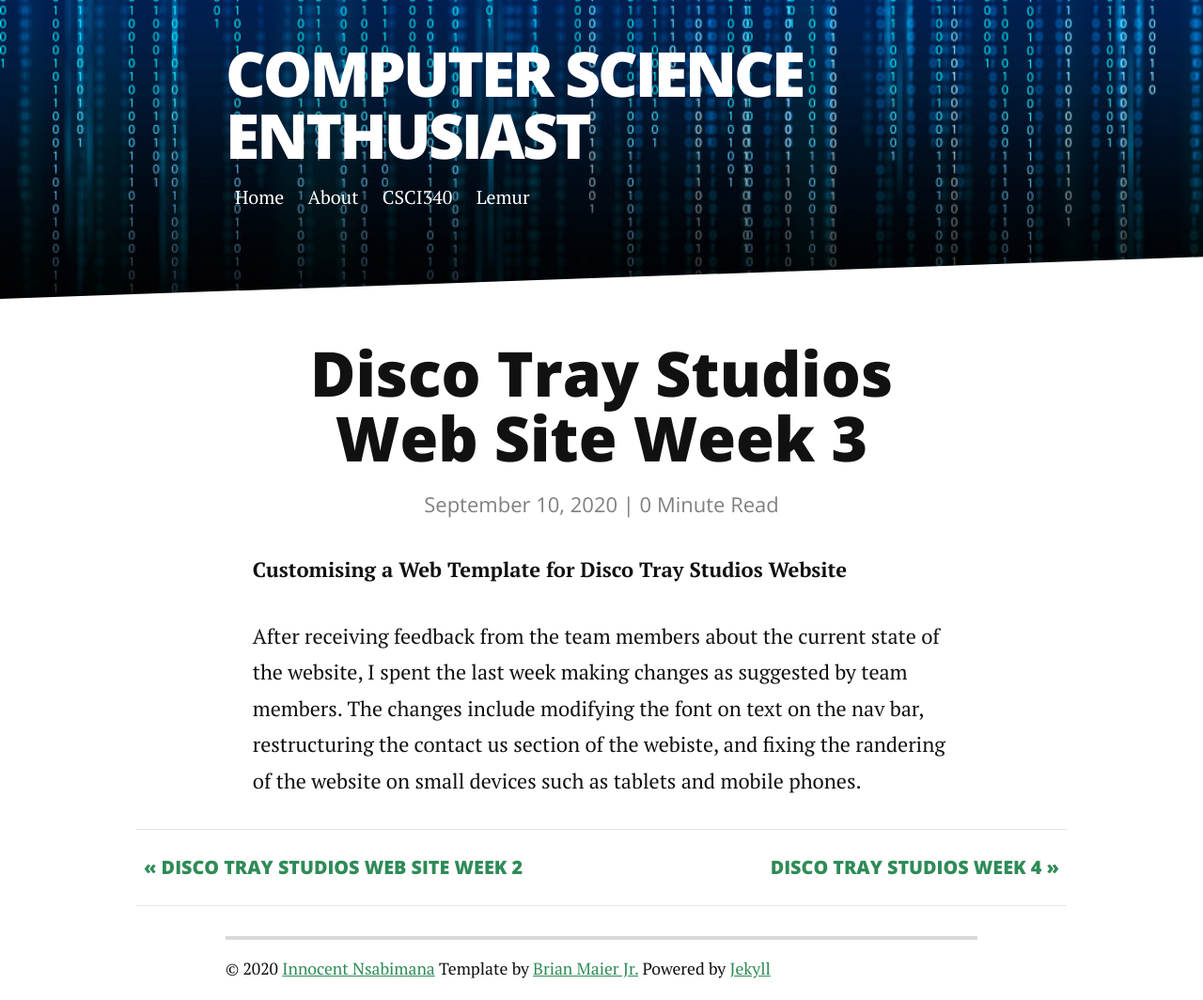
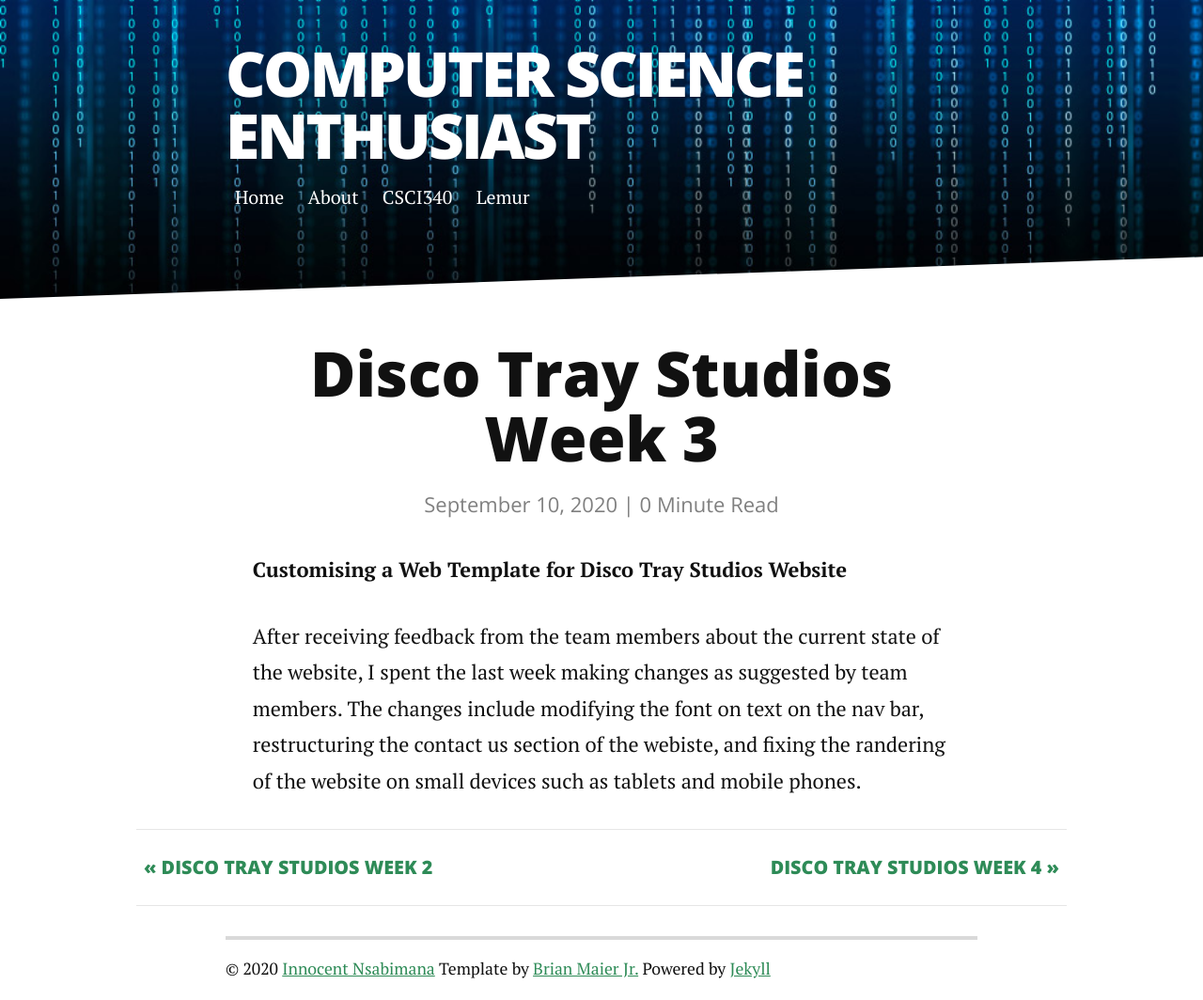
Before and after one commit to Nsabimana1/csci340blog, a Jekyll site: the page built from _posts/2020-09-10-Disco Trays Week 3.markdown, in a window 1280 px wide. Shown: the whole page at 94% size. Built offline with Jekyll 4.4.1, drawn with Linux system fonts in a browser that asks for light colours; nearby versions of some CDN libraries.

Commit message:
renamed titles

```diff
--- a/_posts/2020-09-04-Disco Trays Week 2.markdown
+++ b/_posts/2020-09-04-Disco Trays Week 2.markdown
@@ -1,6 +1,6 @@
 ---
 layout: post
-title:  "Disco Tray Studios Web Site Week 2"
+title:  "Disco Tray Studios Week 2"
 date:   2020-09-04
 author: Innocent Nsabimana
 ---
--- a/_posts/2020-09-10-Disco Trays Week 3.markdown
+++ b/_posts/2020-09-10-Disco Trays Week 3.markdown
@@ -1,6 +1,6 @@
 ---
 layout: post
-title:  "Disco Tray Studios Web Site Week 3"
+title:  "Disco Tray Studios Week 3"
 date:   2020-09-10
 author: Innocent Nsabimana
 ---
```
